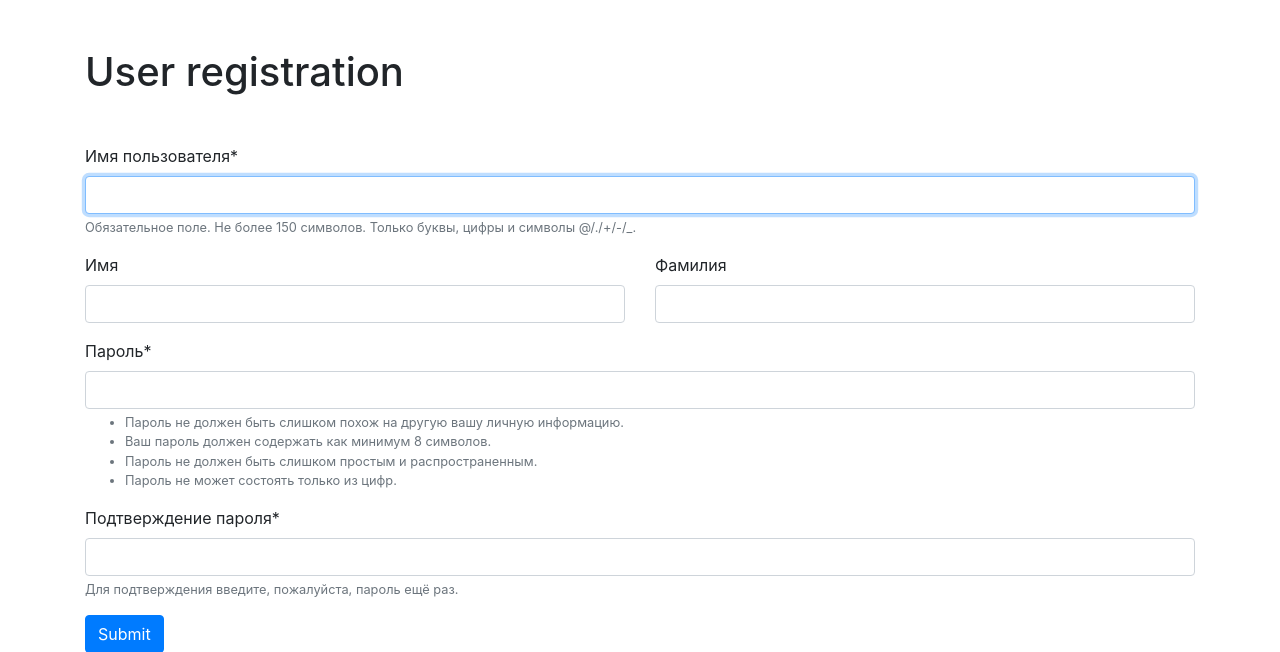
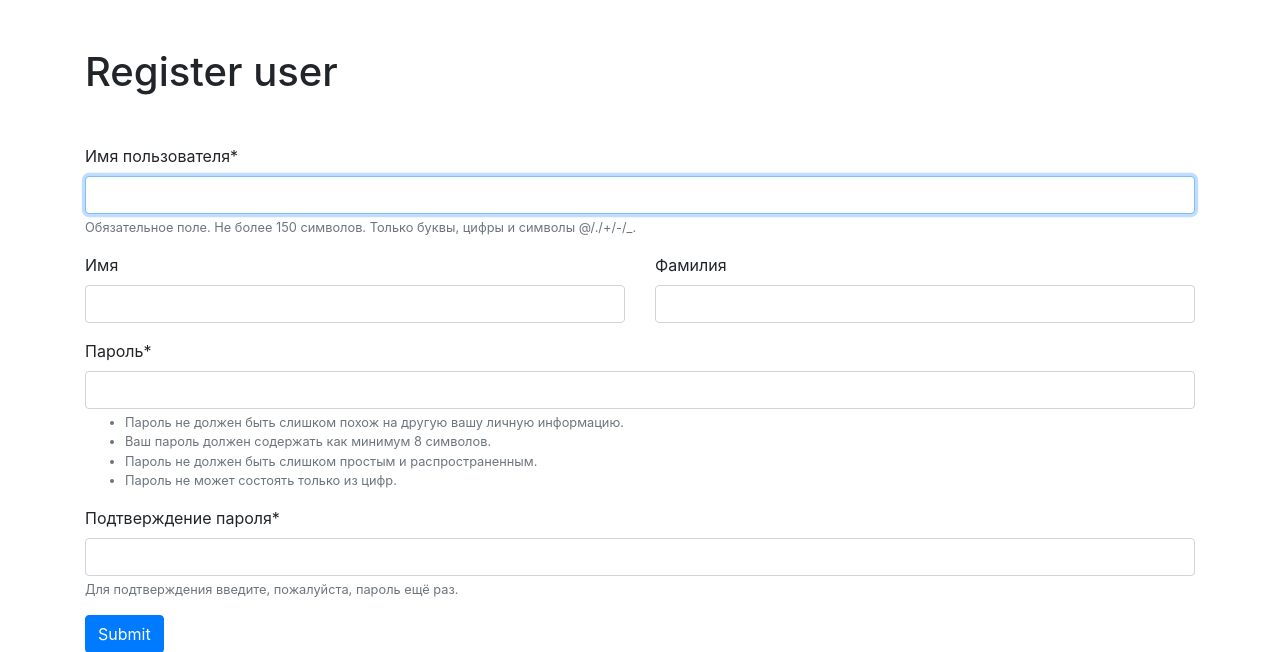
Before and after one commit to emp7yhead/django-task-manager, a Django app: page /users/create/ in a window 1280 px wide. Shown: the part 56-708 px from the top of the page. Run offline with Django 4.2, Linux system fonts and the light colour scheme; some libraries are stand-ins or nearby versions.

Commit message:
Update: register.html

```diff
--- a/task_manager/templates/registration/register.html
+++ b/task_manager/templates/registration/register.html
@@ -3,7 +3,7 @@
 
 {% block header %}{% endblock %}
 {% block content %}
-<h1 class="my-5 text-left">{% translate 'User registration' %}</h1>
+<h1 class="my-5 text-left">{{ title }}</h1>
 <form class="text-left" method="post">
     {% csrf_token %}
     {{ form.username|as_crispy_field }}
@@ -14,9 +14,9 @@
         <div class="col-6">
             {{ form.last_name|as_crispy_field }}
         </div>
-      </div>
-      {{ form.password1|as_crispy_field }}
-      {{ form.password2|as_crispy_field }}
+    </div>
+    {{ form.password1|as_crispy_field }}
+    {{ form.password2|as_crispy_field }}
     <button type="submit" class="btn btn-primary">{% translate 'Submit' %}</button>
 </form>
 {% endblock content %}
```
